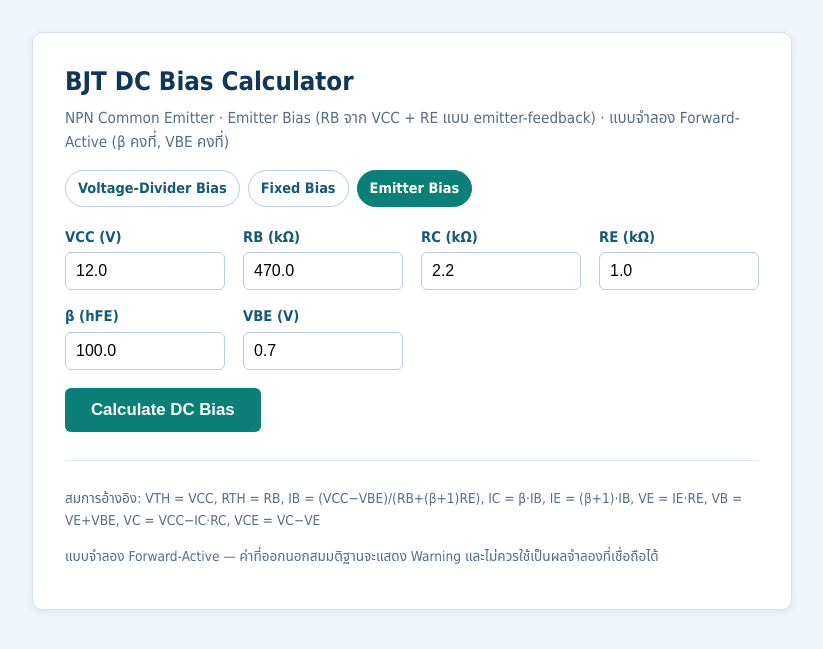
After one commit to piyarat06/BJT-DC-Bias-Web-App, a Flask app: page /emitter in a window 1280 px wide. The commit adds this page. Shown: the top 649 px of the page, without its empty margins (228-1051 px from the left). Run offline with Flask 3, Linux system fonts and the light colour scheme.

Commit message:
feat: add fixed and emitter bias web pages

```diff
--- a/app.py
+++ b/app.py
@@ -2,11 +2,16 @@
 
 Web layer only — every engineering equation lives in dc_bias.py.
 Form units: voltages in V, resistances in kΩ, beta unitless.
+
+Pages:
+  /  → voltage-divider bias       (POST /calculate)
+  /fixed → fixed bias              (POST /calculate-fixed)
+  /emitter → emitter-feedback bias (POST /calculate-emitter)
 """
 
 from flask import Flask, render_template, request
 
-from dc_bias import solve
+from dc_bias import solve, solve_emitter, solve_fixed
 
 app = Flask(__name__)
 
@@ -21,10 +26,21 @@ DEFAULTS = {
     "vbe": 0.70,
 }
 
+# The two extra circuits are designed to stay comfortably forward-active.
+FIXED_DEFAULTS = {
+    "vcc": 12.0,
+    "rb": 470.0,
+    "rc": 2.2,
+    "beta": 100.0,
+    "vbe": 0.70,
+}
+EMITTER_DEFAULTS = {**FIXED_DEFAULTS, "re": 1.0}
+
 LABELS = {
     "vcc": "VCC",
     "r1": "R1",
     "r2": "R2",
+    "rb": "RB",
     "rc": "RC",
     "re": "RE",
     "beta": "β",
@@ -32,16 +48,18 @@ LABELS = {
 }
 
 FORM_FIELDS = ("vcc", "r1", "r2", "rc", "re", "beta", "vbe")
+FORM_FIELDS_FIXED = ("vcc", "rb", "rc", "beta", "vbe")
+FORM_FIELDS_EMITTER = ("vcc", "rb", "rc", "re", "beta", "vbe")
 
 
-def parse_form(form):
-    """Convert every form field to float (form units, kΩ not yet converted).
+def parse_form(form, fields):
+    """Convert the named form fields to float (form units, kΩ not yet converted).
 
     Raises ValueError with a Thai message when a field is missing,
     empty, or not a number.
     """
     values = {}
-    for name in FORM_FIELDS:
+    for name in fields:
         raw = (form.get(name) or "").strip()
         try:
             values[name] = float(raw)
@@ -52,14 +70,14 @@ def parse_form(form):
 
 @app.route("/")
 def index():
-    return render_template("index.html", defaults=DEFAULTS)
+    return render_template("index.html", defaults=DEFAULTS, circuit="divider")
 
 
 @app.route("/calculate", methods=["POST"])
 def calculate():
     entered = {name: (request.form.get(name) or "") for name in FORM_FIELDS}
     try:
-        values = parse_form(request.form)
+        values = parse_form(request.form, FORM_FIELDS)
         result = solve(
             vcc=values["vcc"],
             r1=values["r1"] * 1000.0,   # kΩ -> Ω
@@ -71,9 +89,70 @@ def calculate():
         )
     except ValueError as exc:
         return render_template(
-            "index.html", defaults=DEFAULTS, error=str(exc), entered=entered
+            "index.html", defaults=DEFAULTS, circuit="divider",
+            error=str(exc), entered=entered
         )
-    return render_template("index.html", defaults=DEFAULTS, result=result, entered=entered)
+    return render_template(
+        "index.html", defaults=DEFAULTS, circuit="divider",
+        result=result, entered=entered
+    )
+
+
+@app.route("/fixed")
+def fixed_page():
+    return render_template("fixed.html", defaults=FIXED_DEFAULTS, circuit="fixed")
+
+
+@app.route("/calculate-fixed", methods=["POST"])
+def calculate_fixed():
+    entered = {name: (request.form.get(name) or "") for name in FORM_FIELDS_FIXED}
+    try:
+        values = parse_form(request.form, FORM_FIELDS_FIXED)
+        result = solve_fixed(
+            vcc=values["vcc"],
+            rb=values["rb"] * 1000.0,   # kΩ -> Ω
+            rc=values["rc"] * 1000.0,
+            beta=values["beta"],
+            vbe=values["vbe"],
+        )
+    except ValueError as exc:
+        return render_template(
+            "fixed.html", defaults=FIXED_DEFAULTS, circuit="fixed",
+            error=str(exc), entered=entered
+        )
+    return render_template(
+        "fixed.html", defaults=FIXED_DEFAULTS, circuit="fixed",
+        result=result, entered=entered
+    )
+
+
+@app.route("/emitter")
+def emitter_page():
+    return render_template("emitter.html", defaults=EMITTER_DEFAULTS, circuit="emitter")
+
+
+@app.route("/calculate-emitter", methods=["POST"])
+def calculate_emitter():
+    entered = {name: (request.form.get(name) or "") for name in FORM_FIELDS_EMITTER}
+    try:
+        values = parse_form(request.form, FORM_FIELDS_EMITTER)
+        result = solve_emitter(
+            vcc=values["vcc"],
+            rb=values["rb"] * 1000.0,   # kΩ -> Ω
+            rc=values["rc"] * 1000.0,
+            re=values["re"] * 1000.0,
+            beta=values["beta"],
+            vbe=values["vbe"],
+        )
+    except ValueError as exc:
+        return render_template(
+            "emitter.html", defaults=EMITTER_DEFAULTS, circuit="emitter",
+            error=str(exc), entered=entered
+        )
+    return render_template(
+        "emitter.html", defaults=EMITTER_DEFAULTS, circuit="emitter",
+        result=result, entered=entered
+    )
 
 
 if __name__ == "__main__":
--- a/static/style.css
+++ b/static/style.css
@@ -22,6 +22,31 @@ body {
 h1 { color: #103658; margin: 0 0 4px; font-size: 1.6rem; }
 
 .subtitle { color: #546d83; margin-top: 0; font-size: 0.95rem; }
+
+.nav {
+  display: flex;
+  flex-wrap: wrap;
+  gap: 8px;
+  margin: 14px 0 4px;
+}
+
+.nav a {
+  padding: 6px 12px;
+  border: 1px solid #b9cddd;
+  border-radius: 999px;
+  color: #155a78;
+  text-decoration: none;
+  font-size: 0.9rem;
+  font-weight: 600;
+}
+
+.nav a:hover { background: #e6f1fa; }
+
+.nav a.active {
+  background: #0c8078;
+  border-color: #0c8078;
+  color: #ffffff;
+}
 
 .grid {
   display: grid;
--- /dev/null
+++ b/templates/_nav.html
@@ -0,0 +1,5 @@
+<nav class="nav" aria-label="เลือกวงจร DC Bias">
+  <a href="/" class="{{ 'active' if circuit == 'divider' else '' }}">Voltage-Divider Bias</a>
+  <a href="/fixed" class="{{ 'active' if circuit == 'fixed' else '' }}">Fixed Bias</a>
+  <a href="/emitter" class="{{ 'active' if circuit == 'emitter' else '' }}">Emitter Bias</a>
+</nav>
--- /dev/null
+++ b/templates/_results.html
@@ -0,0 +1,28 @@
+{% if result %}
+  {% for w in result.warnings %}
+  <div class="warning" role="alert">⚠️ {{ w }}</div>
+  {% endfor %}
+
+  <section class="results">
+    <h2>DC Bias Results</h2>
+    <p class="region region-{{ result.region }}">
+      Operating region: <strong>{{ result.region }}</strong>
+    </p>
+    <table>
+      <thead>
+        <tr><th>ค่า</th><th>ผลลัพธ์</th></tr>
+      </thead>
+      <tbody>
+        <tr><td>VTH (Thevenin voltage)</td><td>{{ "%.3f"|format(result.vth) }} V</td></tr>
+        <tr><td>RTH (Thevenin resistance)</td><td>{{ "%.3f"|format(result.rth / 1000) }} kΩ</td></tr>
+        <tr><td>IB (base current)</td><td>{{ "%.3f"|format(result.ib * 1e6) }} µA</td></tr>
+        <tr><td>IC (collector current)</td><td>{{ "%.3f"|format(result.ic * 1000) }} mA</td></tr>
+        <tr><td>IE (emitter current)</td><td>{{ "%.3f"|format(result.ie * 1000) }} mA</td></tr>
+        <tr><td>VE (emitter voltage)</td><td>{{ "%.3f"|format(result.ve) }} V</td></tr>
+        <tr><td>VB (base voltage)</td><td>{{ "%.3f"|format(result.vb) }} V</td></tr>
+        <tr><td>VC (collector voltage)</td><td>{{ "%.3f"|format(result.vc) }} V</td></tr>
+        <tr><td>VCE (collector-emitter)</td><td>{{ "%.3f"|format(result.vce) }} V</td></tr>
+      </tbody>
+    </table>
+  </section>
+{% endif %}
--- /dev/null
+++ b/templates/emitter.html
@@ -0,0 +1,64 @@
+<!doctype html>
+<html lang="th">
+<head>
+<meta charset="utf-8">
+<meta name="viewport" content="width=device-width, initial-scale=1">
+<title>BJT DC Bias Calculator — Emitter Bias</title>
+<link rel="stylesheet" href="{{ url_for('static', filename='style.css') }}">
+</head>
+<body>
+<main class="card">
+  <h1>BJT DC Bias Calculator</h1>
+  <p class="subtitle">NPN Common Emitter · Emitter Bias (RB จาก VCC + RE แบบ emitter-feedback) ·
+    แบบจำลอง Forward-Active (β คงที่, VBE คงที่)</p>
+
+  {% include "_nav.html" %}
+
+  {% if error %}
+  <div class="error" role="alert">
+    <strong>ข้อมูลไม่ถูกต้อง:</strong> {{ error }}
+  </div>
+  {% endif %}
+
+  <form method="post" action="/calculate-emitter">
+    <div class="grid">
+      <label>VCC (V)
+        <input type="number" step="any" inputmode="decimal" name="vcc"
+               value="{{ entered.vcc if entered and entered.vcc else defaults.vcc }}" required>
+      </label>
+      <label>RB (kΩ)
+        <input type="number" step="any" inputmode="decimal" name="rb"
+               value="{{ entered.rb if entered and entered.rb else defaults.rb }}" required>
+      </label>
+      <label>RC (kΩ)
+        <input type="number" step="any" inputmode="decimal" name="rc"
+               value="{{ entered.rc if entered and entered.rc else defaults.rc }}" required>
+      </label>
+      <label>RE (kΩ)
+        <input type="number" step="any" inputmode="decimal" name="re"
+               value="{{ entered.re if entered and entered.re else defaults.re }}" required>
+      </label>
+      <label>β (hFE)
+        <input type="number" step="any" inputmode="decimal" name="beta"
+               value="{{ entered.beta if entered and entered.beta else defaults.beta }}" required>
+      </label>
+      <label>VBE (V)
+        <input type="number" step="any" inputmode="decimal" name="vbe"
+               value="{{ entered.vbe if entered and entered.vbe else defaults.vbe }}" required>
+      </label>
+    </div>
+    <button type="submit">Calculate DC Bias</button>
+  </form>
+
+  {% include "_results.html" %}
+
+  <footer>
+    <p>สมการอ้างอิง: VTH = VCC, RTH = RB,
+      IB = (VCC−VBE)/(RB+(β+1)RE), IC = β·IB, IE = (β+1)·IB,
+      VE = IE·RE, VB = VE+VBE, VC = VCC−IC·RC, VCE = VC−VE</p>
+    <p>แบบจำลอง Forward-Active — ค่าที่ออกนอกสมมติฐานจะแสดง Warning
+      และไม่ควรใช้เป็นผลจำลองที่เชื่อถือได้</p>
+  </footer>
+</main>
+</body>
+</html>
```
Also changed, not shown: templates/fixed.html (added, +60 -0 lines), templates/index.html (+3 -30 lines), tests/test_web.py (+70 -0 lines).
